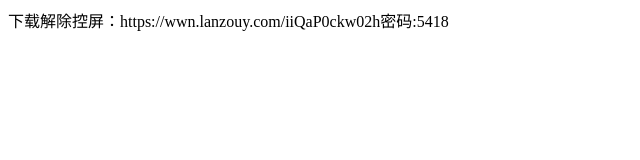
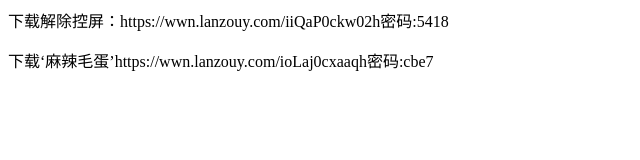
Before and after one commit to ikunforbilibili/ikunforbilibili, a plain HTML site: page xiazai/index.html in a window 1280 px wide. Shown: the whole page, without its empty margins (0-640 px from the left). Drawn offline with Linux system fonts and the light colour scheme.

Commit message:
Update index.html

```diff
--- a/xiazai/index.html
+++ b/xiazai/index.html
@@ -1,2 +1,4 @@
 <title>N501Y程序下载网站</title>
 <p>下载解除控屏：https://wwn.lanzouy.com/iiQaP0ckw02h密码:5418</p>
+
+<p>下载‘麻辣毛蛋’https://wwn.lanzouy.com/ioLaj0cxaaqh密码:cbe7</p>
```
